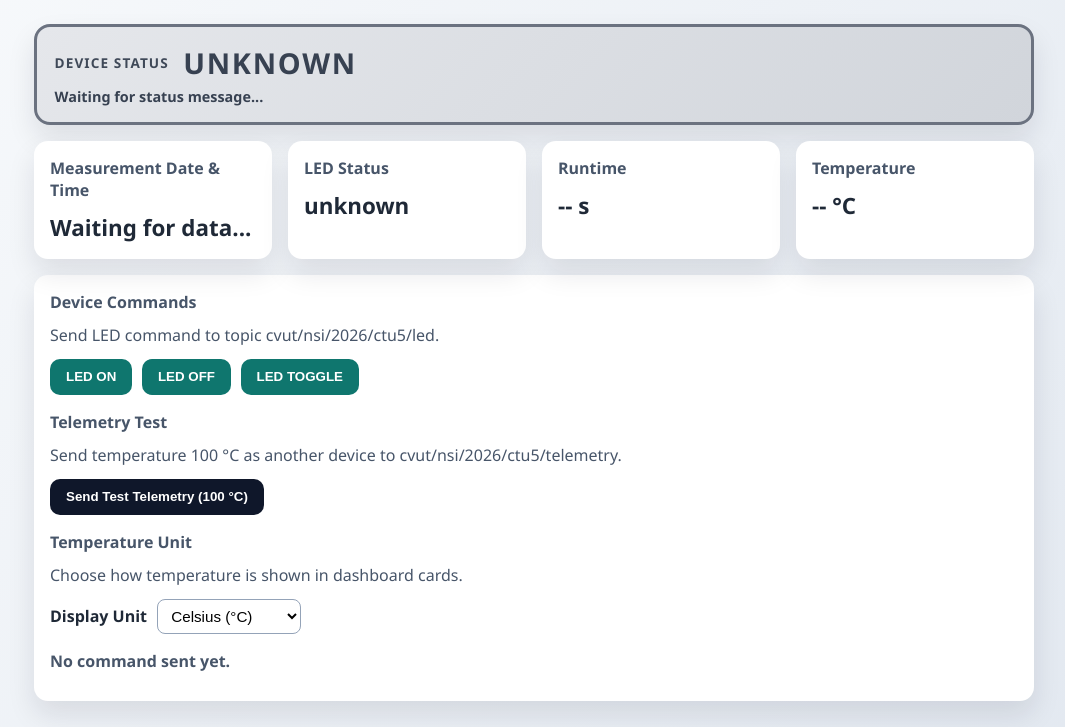
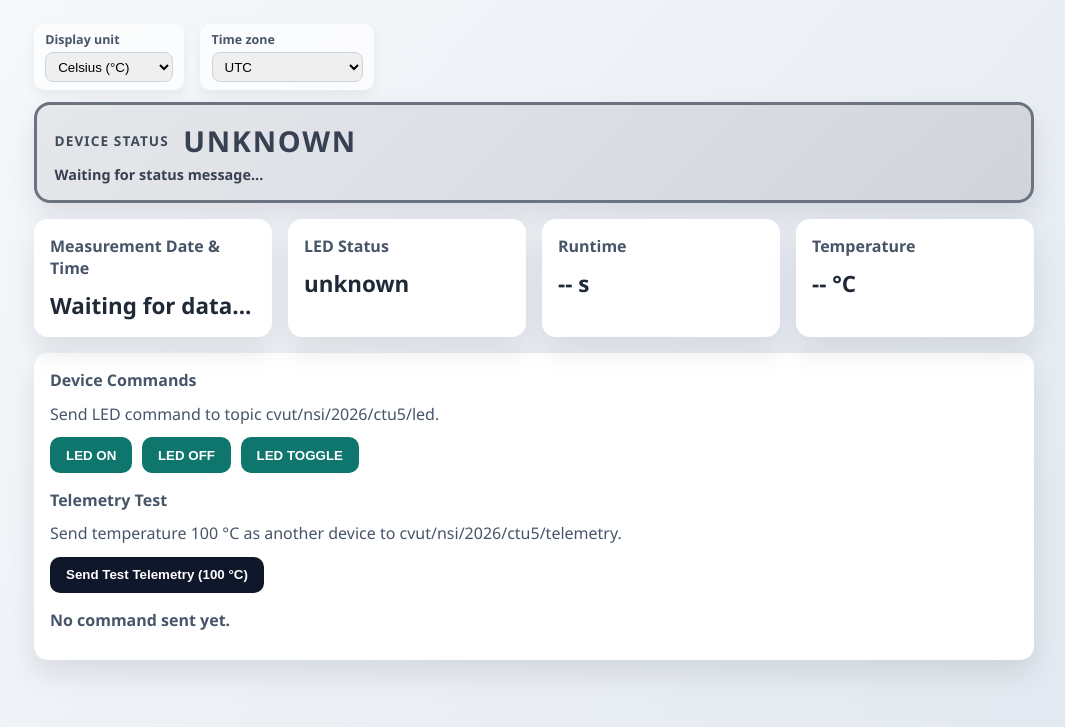
Before and after one commit to Jirka7521/NSI_SecondMiniProject, a Flask app: page / in a window 1280 px wide. Shown: the part 105-832 px from the top of the page, without its empty margins (106-1171 px from the left). Run offline with Flask 3, Linux system fonts and the light colour scheme; parts of the project's set-up code (start-up, migrations or seed data) failed here and were passed over.

Commit message:
Added time zone

```diff
--- a/Desktop/static/dashboard.js
+++ b/Desktop/static/dashboard.js
@@ -13,6 +13,7 @@ const deviceStatusBannerElement = document.getElementById("device-status-banner"
 const deviceStatusValueElement = document.getElementById("device-status-value");
 const deviceStatusUpdatedElement = document.getElementById("device-status-updated");
 const temperatureUnitSelectElement = document.getElementById("temperature-unit");
+const timeZoneSelectElement = document.getElementById("time-zone");
 const ledOnButton = document.getElementById("led-on");
 const ledOffButton = document.getElementById("led-off");
 const ledToggleButton = document.getElementById("led-toggle");
@@ -24,8 +25,10 @@ const ledCommandPath = dashboardElement.dataset.ledCommandPath;
 const temperatureTestPath = dashboardElement.dataset.temperatureTestPath;
 const refreshMs = Number(dashboardElement.dataset.refreshMs || "2000");
 const TEMPERATURE_UNIT_COOKIE = "dashboard_temperature_unit";
+const TIMEZONE_COOKIE = "dashboard_time_zone";
 
 let selectedTemperatureUnit = "C";
+let selectedTimeZone = "LOCAL";
 
 // -----------------------------------------------------------------------------
 // Small formatting helper functions
@@ -65,6 +68,29 @@ function formatTemperature(temperatureCelsius) {
     return `${numericValue.toFixed(1)} °C`;
 }
 
+function formatDateTime(valueIsoString, timeZone) {
+    if (!valueIsoString) {
+        return "Waiting for data...";
+    }
+
+    // Some payloads may already be formatted; try parsing to Date.
+    const parsed = new Date(valueIsoString);
+    if (Number.isNaN(parsed.getTime())) {
+        return valueIsoString;
+    }
+
+    if (!timeZone || timeZone === "LOCAL") {
+        return parsed.toLocaleString();
+    }
+
+    try {
+        const opts = { year: 'numeric', month: 'short', day: 'numeric', hour: '2-digit', minute: '2-digit', second: '2-digit', timeZone };
+        return new Intl.DateTimeFormat(undefined, opts).format(parsed);
+    } catch (err) {
+        return parsed.toLocaleString();
+    }
+}
+
 function getCookieValue(name) {
     const encodedName = `${encodeURIComponent(name)}=`;
     const cookies = document.cookie ? document.cookie.split(";") : [];
@@ -96,6 +122,28 @@ function loadTemperatureUnitFromCookie() {
     }
 }
 
+function loadTimeZoneFromCookie() {
+    const cookieTz = getCookieValue(TIMEZONE_COOKIE);
+    if (cookieTz) {
+        selectedTimeZone = cookieTz;
+    } else {
+        // default to browser timezone
+        selectedTimeZone = Intl.DateTimeFormat().resolvedOptions().timeZone || 'LOCAL';
+    }
+
+    if (timeZoneSelectElement) {
+        // If the cookie contains a zone not present in select, add it
+        const exists = Array.from(timeZoneSelectElement.options).some(o => o.value === selectedTimeZone);
+        if (!exists) {
+            const opt = document.createElement('option');
+            opt.value = selectedTimeZone;
+            opt.textContent = selectedTimeZone;
+            timeZoneSelectElement.appendChild(opt);
+        }
+        timeZoneSelectElement.value = selectedTimeZone;
+    }
+}
+
 function updateDeviceStatusUi(statusValue, statusUpdatedAt) {
     if (!deviceStatusBannerElement || !deviceStatusValueElement || !deviceStatusUpdatedElement) {
         return;
@@ -114,7 +162,7 @@ function updateDeviceStatusUi(statusValue, statusUpdatedAt) {
     deviceStatusBannerElement.classList.add(className);
     deviceStatusValueElement.textContent = normalizedStatus;
     deviceStatusUpdatedElement.textContent = statusUpdatedAt
-        ? `Last status update: ${statusUpdatedAt}`
+        ? `Last status update: ${formatDateTime(statusUpdatedAt, selectedTimeZone)}`
         : "Waiting for status message...";
 }
 
@@ -123,7 +171,7 @@ function updateDeviceStatusUi(statusValue, statusUpdatedAt) {
 // -----------------------------------------------------------------------------
 
 function renderData(data) {
-    measurementDateTimeElement.textContent = data.date || "Waiting for data...";
+    measurementDateTimeElement.textContent = formatDateTime(data.date, selectedTimeZone);
     ledStatusElement.textContent = data.ledstatus || "unknown";
     runtimeElement.textContent = formatRuntime(data.runtime);
     temperatureElement.textContent = formatTemperature(data.temperature);
@@ -218,7 +266,16 @@ if (temperatureUnitSelectElement) {
     });
 }
 
+if (timeZoneSelectElement) {
+    timeZoneSelectElement.addEventListener('change', () => {
+        selectedTimeZone = timeZoneSelectElement.value || 'LOCAL';
+        setCookie(TIMEZONE_COOKIE, selectedTimeZone, 60 * 60 * 24 * 365);
+        loadLatestData();
+    });
+}
+
 loadTemperatureUnitFromCookie();
+loadTimeZoneFromCookie();
 
 // First fetch immediately, then continue polling in fixed intervals.
 loadLatestData();
--- a/Desktop/static/styles.css
+++ b/Desktop/static/styles.css
@@ -56,6 +56,35 @@ body {
     border: 3px solid transparent;
     box-shadow: var(--card-shadow);
     transition: background-color 180ms ease, border-color 180ms ease;
+}
+
+.settings-bar {
+    display: flex;
+    gap: 1rem;
+    align-items: center;
+    margin-bottom: 0.8rem;
+}
+
+.settings-item {
+    display: flex;
+    flex-direction: column;
+    gap: 0.25rem;
+    background: rgba(255,255,255,0.7);
+    padding: 0.45rem 0.7rem;
+    border-radius: 10px;
+    box-shadow: 0 6px 12px rgba(15,23,42,0.06);
+}
+
+.settings-item label {
+    font-size: 0.78rem;
+    font-weight: 700;
+    color: var(--text-muted);
+}
+
+.settings-item select {
+    border: 1px solid #cbd5e1;
+    border-radius: 8px;
+    padding: 0.35rem 0.5rem;
 }
 
 .status-label {
--- a/Desktop/templates/index.html
+++ b/Desktop/templates/index.html
@@ -15,6 +15,27 @@
                 Data refreshes automatically.
             </p>
         </header>
+
+        <section id="settings-bar" class="settings-bar">
+            <div class="settings-item">
+                <label for="temperature-unit">Display unit</label>
+                <select id="temperature-unit" name="temperature-unit">
+                    <option value="C">Celsius (°C)</option>
+                    <option value="F">Fahrenheit (°F)</option>
+                </select>
+            </div>
+
+            <div class="settings-item">
+                <label for="time-zone">Time zone</label>
+                <select id="time-zone" name="time-zone">
+                    <option value="LOCAL">Local (browser)</option>
+                    <option value="UTC">UTC</option>
+                    <option value="Europe/Prague">Europe/Prague</option>
+                    <option value="America/New_York">America/New_York</option>
+                    <option value="Asia/Tokyo">Asia/Tokyo</option>
+                </select>
+            </div>
+        </section>
 
         <section id="device-status-banner" class="status-banner status-unknown" aria-live="polite">
             <span class="status-label">Device Status</span>
@@ -68,17 +89,7 @@
                 </button>
             </div>
 
-            <h2>Temperature Unit</h2>
-            <p>Choose how temperature is shown in dashboard cards.</p>
-            <div class="button-row">
-                <label class="unit-picker" for="temperature-unit">
-                    <span>Display Unit</span>
-                    <select id="temperature-unit" name="temperature-unit">
-                        <option value="C">Celsius (°C)</option>
-                        <option value="F">Fahrenheit (°F)</option>
-                    </select>
-                </label>
-            </div>
+
 
             <p id="command-status" class="command-status">No command sent yet.</p>
         </section>
```
